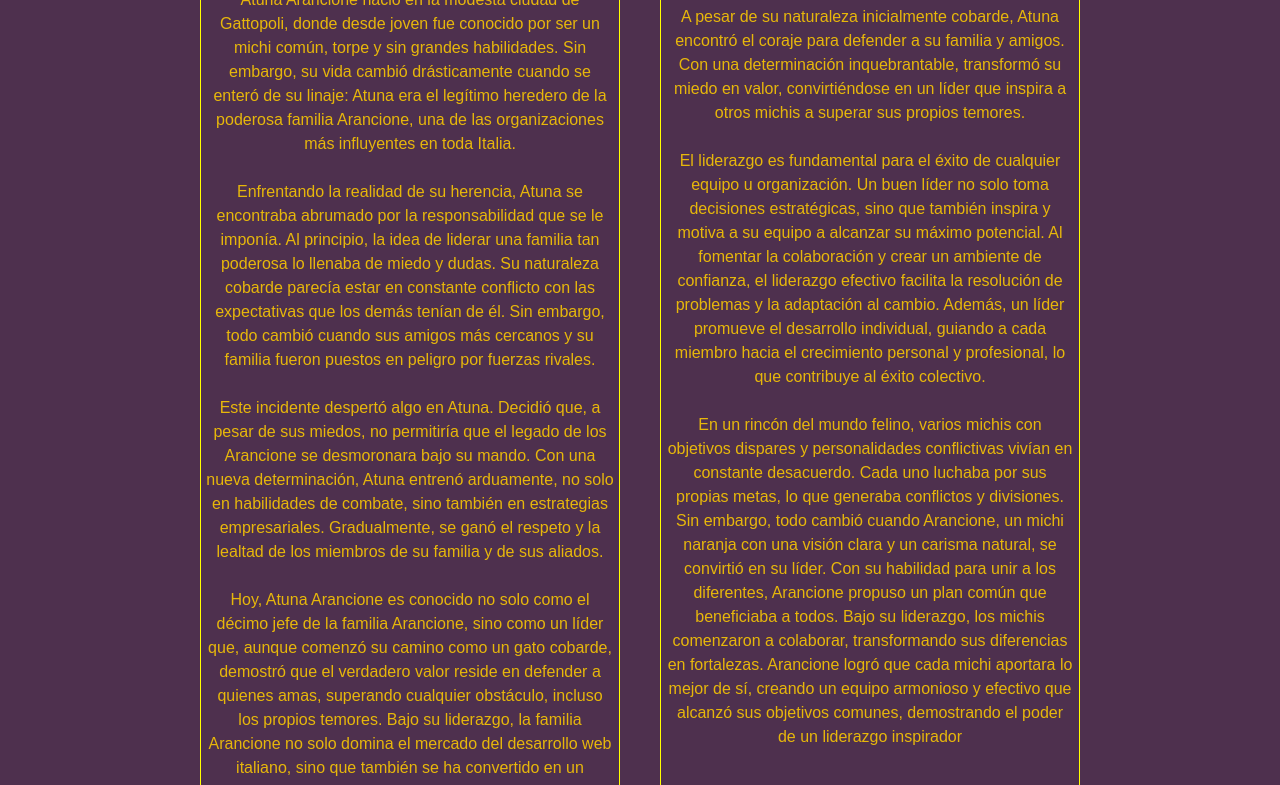
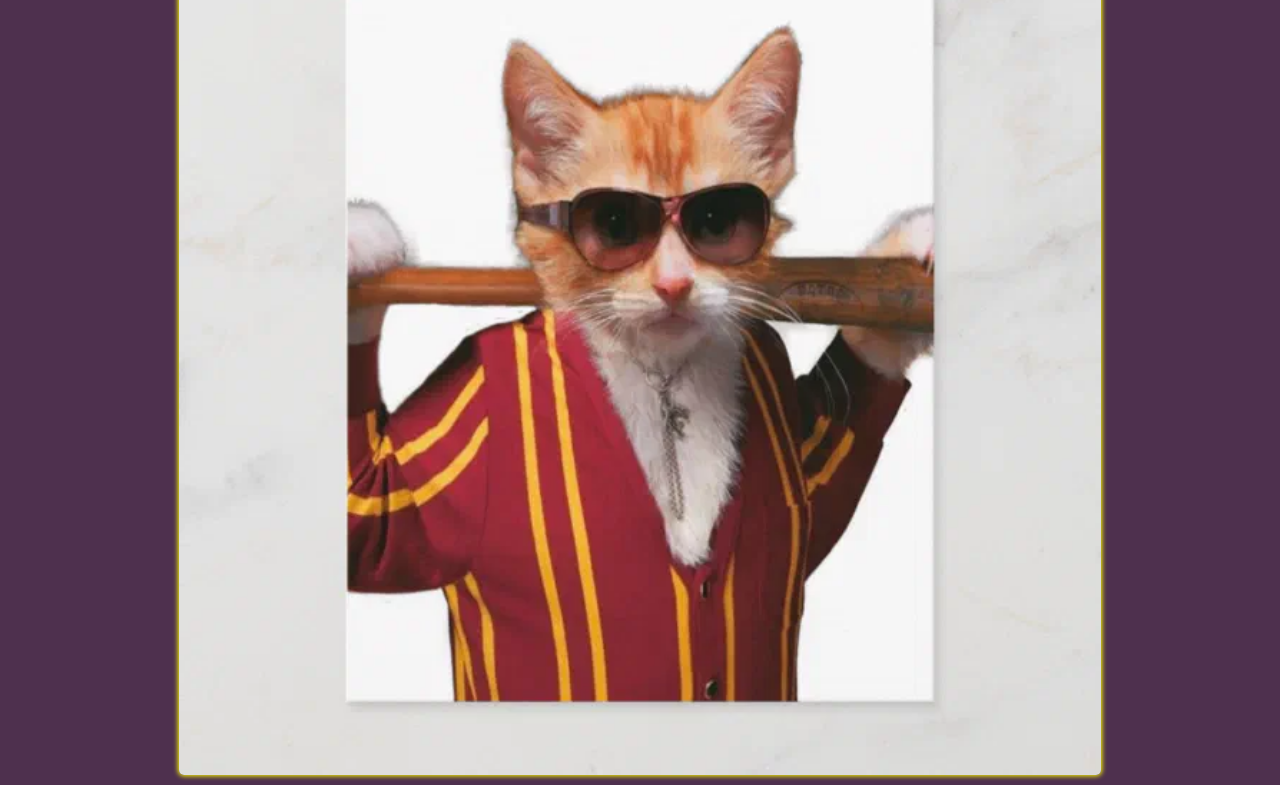
Before and after one commit to Amil33/CoderAlsina-71750, a website: page pages/Sobre-mi.html in a window 1280 px wide. Shown: the part 339-1124 px from the top of the page. Drawn offline with nearby package versions, Linux system fonts and the light colour scheme.

Commit message:
Parece que por fin el PAges funciona pero se comporta extraño en relacion a como netlify corre los archivos, Pages parece cargar de forma incorrecta y arrojar errores mientras que netlify interpreta todo sin problemas.

```diff
--- a/pages/Sobre-mi.html
+++ b/pages/Sobre-mi.html
@@ -57,7 +57,7 @@
     <main>
         <section class="sobre-mi__container">
             <div class="sobre-mi__portada-container">
-                <img class="sobre-mi__portada" src="../images/Gatto Arancione Decimo.jpg">
+                <img class="sobre-mi__portada" src="../images/gatoArancione.webp">
             </div>
             <div class="sobre-mi__data-container">
                 <article class="sobre-mi__data-historia">
```
